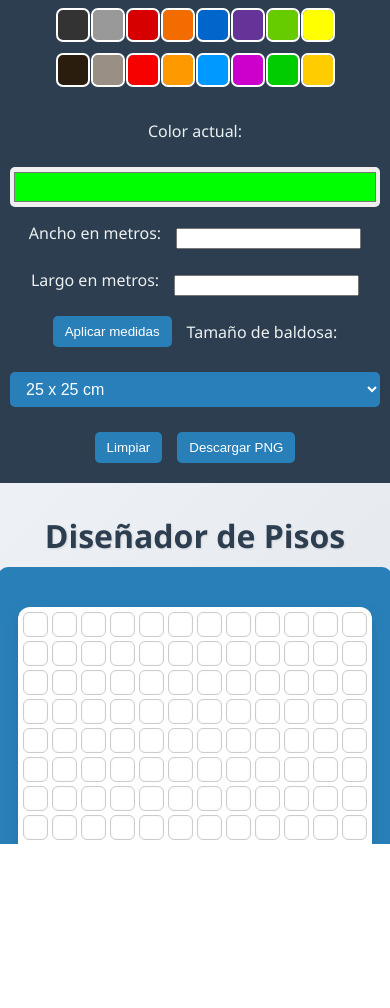
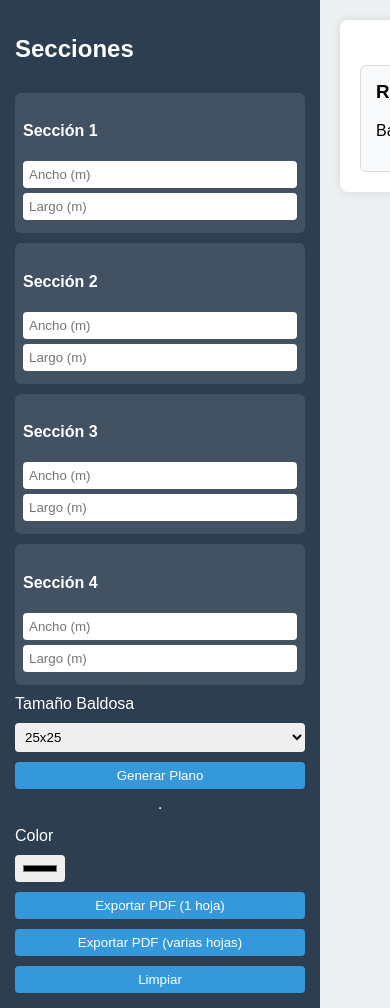
Before and after one commit to KevinJara123/AppDise-oPisos, a plain HTML site: page index.html in a window 390 px wide. Before the commit the page ends 844 px from the top, so only its background shows below. Drawn offline with nearby package versions, Linux system fonts and the light colour scheme.

Commit message:
se modificaron varias cosas con nuevos parametros para futuros trabajos

```diff
--- a/CSS/style.css
+++ b/CSS/style.css
@@ -1,227 +1,102 @@
-/* Evita scroll horizontal */
 * {
 box-sizing: border-box;
 }
-/* Fuente y fondo general */
+
 body {
-  font-family: 'Segoe UI', Tahoma, Geneva, Verdana, sans-serif;
   margin: 0;
-  padding: 0;
+  font-family: Arial, sans-serif;
   display: flex;
-  height: 100vh;
-  overflow: hidden;
-  background: linear-gradient(135deg, #f5f7fa, #e2e6ec);
-  color: #2c3e50;
+  min-height: 100vh;
+  overflow-x: hidden;
 }
 
-/* Sidebar izquierda */
 .sidebar {
-  min-width: 320px;
-  background-color: #2c3e50;
-  color: #ecf0f1;
-  padding: 20px;
-  display: flex;
-  flex-direction: column;
-  gap: 15px;
-}
-
-/* Espaciado general */
-.sidebar label,
-.sidebar select,
-.sidebar button,
-.preset-colors {
-  margin-bottom: 10px;
-}
-
-/* Estilo del select */
-.sidebar select {
-  width: 100%;
-  padding: 8px 12px;
-  background-color: #297fb9;
-  color: #fff;
-  border: none;
-  border-radius: 5px;
-  cursor: pointer;
-  font-size: 16px;
-}
-.sidebar select:hover {
-  background-color: #3498db;
-}
-
-/* Contenedor de botones de color */
-.preset-colors {
+width: 320px;
+background: #2c3e50;
+color: white;
+padding: 15px;
+overflow-y: auto;
 display: flex;
 flex-direction: column;
 gap: 10px;
-  margin-bottom: 10px;
-  max-width: 100%;
 }
 
-/* Fila de colores */
-.color-row {
-  display: flex;
-  gap: 8px;
-  flex-wrap: nowrap;
-  justify-content: flex-start;
+.section-input {
+background: rgba(255,255,255,0.1);
+padding: 8px;
+border-radius: 6px;
 }
 
-/* Botones de color */
-.preset-colors button {
-  width: 30px;
-  height: 30px;
+.section-input input {
+width: 100%;
+margin-bottom: 5px;
+padding: 6px;
+border-radius: 4px;
 border: none;
-  outline: 2px solid #fff;
-  cursor: pointer;
-  margin-right: 5px;
-  flex-shrink: 0;
-}
-.preset-colors button:last-child {
-  margin-right: 0;
 }
 
-/* Selector personalizado */
-.sidebar .color-picker {
-  width: 100%;
-  height: 40px;
+.sidebar select,
+.sidebar button,
+.sidebar input[type="color"] {
+padding: 6px;
+border-radius: 4px;
 border: none;
-  border-radius: 5px;
 }
 
-/* Botones generales */
-button {
-  padding: 8px 12px;
-  background-color: #2980b9;
-  color: #fff;
-  border: none;
+.sidebar button {
+background: #3498db;
+color: white;
 cursor: pointer;
-  border-radius: 5px;
-  transition: background-color 0.2s ease;
-}
-button:hover {
-  background-color: #3498db;
 }
 
-/* Contenido principal */
-.main {
-  flex-grow: 1;
-  display: flex;
-  flex-direction: column;
-  align-items: center;
-  justify-content: start;
-  padding: 30px 20px;
-  overflow-y: auto;
-}
-
-/* Título principal */
-h1 {
-  font-size: 32px;
-  font-weight: 700;
-  margin-bottom: 10px;
-  color: #2c3e50;
-  text-shadow: 1px 1px 2px rgba(0, 0, 0, 0.1);
-}
-
-/* Contenedor de la grilla */
-.grid {
-  display: grid;
-  gap: 4px;
-  justify-content: center;
-  margin-top: 20px;
-  padding: 15px;
-  background: #ffffff;
-  border-radius: 12px;
-  box-shadow: 0 5px 15px rgba(0,0,0,0.1);
-}
-
-/* Celdas */
-.cell {
-  background-color: white;
-  border-radius: 6px;
-  border: 1px solid #ccc;
-  cursor: pointer;
-  transition: background-color 0.2s ease, transform 0.1s ease;
-  box-shadow: inset 0 0 3px rgba(0,0,0,0.05);
-}
-.cell:hover {
-  transform: scale(1.05);
-}
-
-/* Contador de colores */
-.stats {
-  margin-top: 25px;
-  background-color: #ffffff;
-  padding: 15px 20px;
-  border-radius: 12px;
-  box-shadow: 0 5px 15px rgba(0,0,0,0.1);
-  width: 100%;
-  max-width: 450px;
-  font-size: 15px;
-  color: #2c3e50;
-}
-.stats h3 {
-  margin-top: 0;
-  margin-bottom: 10px;
-  font-weight: 600;
-  font-size: 18px;
-}
-#capture {
-  background: #2c3e50; /* color de fondo de la imagen */
-  padding: 20px;
-  border-radius: 10px;
-
-}
-
-/* Responsive para móviles */
-@media (max-width: 768px) {
-  html, body {
-    overflow-x: hidden;
-  }
-
-  body {
-    flex-direction: column;
-  }
-
-  .sidebar {
-    flex-direction: row;
-    flex-wrap: wrap;
-    justify-content: center;
-    align-items: center;
-    width: 100%;
-    padding: 10px;
+.sidebar button:hover {
+background: #2980b9;
 }
 
 .main {
-    padding: 10px;
-    width: 100%;
-     overflow-x: hidden;
+  flex: 1;
+  overflow: auto;
+  display: flex;
+  justify-content: flex-start;
+  align-items: flex-start;
+  padding: 20px;
+  background: #ecf0f1;
+}
+
+#exportArea {
+  background: white;
+  padding: 20px;
+  border-radius: 8px;
+  box-shadow: 0 0 10px rgba(0,0,0,0.1);
 }
 
 .grid {
-    max-width: 100%;
-    overflow-x: auto;
-    padding: 5px;
+  display: grid;
+  gap: 1px;
+  align-content: start;
 }
 
-  .preset-colors {
-    display: flex;
-    justify-content: center;
-    width: 100%;
-    flex-wrap: wrap;
-    gap: 5px;
+.cell {
+  width: 22px;
+  height: 22px;
+  background: white;
+  border: 1px solid #ccc;
+  cursor: pointer;
 }
 
-  .color-row {
-    flex-wrap: wrap;
-    justify-content: center;
-    gap: 5px;
+.stats-export {
+  margin-top: 25px;
+  padding: 15px;
+  background: #f8f9fa;
+  border: 1px solid #ddd;
+  border-radius: 6px;
 }
 
-  .preset-colors button {
-    margin-right: 0;
-  }
-  #capture {
-  background: #2980b9; /* color de fondo de la imagen */
-
+.stats-export h3 {
+  margin-top: 0;
 }
 
+#colorStats p {
+  margin: 5px 0;
+  font-size: 14px;
 }
--- a/JS/main.js
+++ b/JS/main.js
@@ -1,143 +1,198 @@
-// 🔹 Antes: const gridSize = 12;
-let gridWidth = 12;
-let gridHeight = 12;
+let isMouseDown = false;
+let totalTiles = 0;
 
-const grid = document.getElementById('grid');
-const stats = document.getElementById('stats');
-const colorPicker = document.getElementById('colorPicker');
-const tileSizeSelect = document.getElementById('tileSize');
-const downloadBtn = document.getElementById('downloadBtn');
-const capture = document.getElementById('capture');
+document.addEventListener("mousedown", () => isMouseDown = true);
+document.addEventListener("mouseup", () => isMouseDown = false);
 
-let colorCount = {};
+/* ================= GENERAR GRILLA ================= */
+function generateGrid() {
+  const tileSize = parseFloat(document.getElementById("tileSize").value);
 
-function setColor(color) {
-  colorPicker.value = color;
+  const sections = [
+    { w: parseFloat(w1.value), h: parseFloat(h1.value) },
+    { w: parseFloat(w2.value), h: parseFloat(h2.value) },
+    { w: parseFloat(w3.value), h: parseFloat(h3.value) },
+    { w: parseFloat(w4.value), h: parseFloat(h4.value) }
+  ].filter(s => s.w && s.h);
+
+  if (sections.length === 0) return;
+
+  const maxWidth = Math.max(...sections.map(s => s.w));
+  const cols = Math.ceil(maxWidth / tileSize);
+
+  const grid = document.getElementById("grid");
+  grid.innerHTML = "";
+  grid.style.gridTemplateColumns = `repeat(${cols}, 22px)`;
+
+  totalTiles = 0;
+
+  sections.forEach(section => {
+    const sectionRows = Math.ceil(section.h / tileSize);
+    const sectionCols = Math.ceil(section.w / tileSize);
+
+    for (let r = 0; r < sectionRows; r++) {
+      for (let c = 0; c < cols; c++) {
+        const cell = document.createElement("div");
+        cell.classList.add("cell");
+
+        if (c < sectionCols) {
+          totalTiles++;
+          cell.addEventListener("mousedown", paintCell);
+          cell.addEventListener("mouseover", function () {
+            if (isMouseDown) paintCell.call(this);
+          });
+        } else {
+          cell.style.visibility = "hidden";
         }
 
-// 🔹 NUEVA FUNCIÓN
-function applyDimensions() {
-  const widthMeters = parseFloat(document.getElementById('widthMeters').value);
-  const heightMeters = parseFloat(document.getElementById('heightMeters').value);
-  const tileCm = parseInt(tileSizeSelect.value);
+        grid.appendChild(cell);
+      }
+    }
+  });
 
-  if (!widthMeters || !heightMeters) {
-    alert("Ingresá medidas válidas");
-    return;
+  document.getElementById("tileCount").innerText =
+    "Baldosas totales: " + totalTiles;
+
+  updateColorStats();
 }
 
-  const tileMeters = tileCm / 100;
+/* ================= PINTAR ================= */
+function paintCell() {
+  const selectedColor = document.getElementById("colorPicker").value;
 
-  gridWidth = Math.round(widthMeters / tileMeters);
-  gridHeight = Math.round(heightMeters / tileMeters);
-
-  createGrid();
+  if (this.style.backgroundColor === selectedColor) {
+    this.style.backgroundColor = "white";
+  } else {
+    this.style.backgroundColor = selectedColor;
   }
 
-function createGrid() {
-  grid.innerHTML = '';
-  colorCount = {};
-  const size = parseInt(tileSizeSelect.value);
-
-  grid.style.gridTemplateColumns = `repeat(${gridWidth}, ${size}px)`;
-  grid.style.gridTemplateRows = `repeat(${gridHeight}, ${size}px)`;
-
-  for (let i = 0; i < gridWidth * gridHeight; i++) {
-    const cell = document.createElement('div');
-    cell.classList.add('cell');
-    cell.style.width = `${size}px`;
-    cell.style.height = `${size}px`;
-    cell.addEventListener('click', () => paintCell(cell));
-    grid.appendChild(cell);
+  updateColorStats();
 }
 
-  updateStats();
+/* ================= LIMPIAR ================= */
+function clearGrid() {
+  document.querySelectorAll(".cell").forEach(cell => {
+    if (cell.style.visibility !== "hidden") {
+      cell.style.backgroundColor = "white";
+    }
+  });
+  updateColorStats();
 }
 
-function paintCell(cell) {
-  const color = colorPicker.value;
-  const prevColor = cell.style.backgroundColor;
-  const hasPrevColor =
-    prevColor &&
-    prevColor !== '' &&
-    prevColor !== 'white' &&
-    prevColor !== 'rgb(255, 255, 255)';
+/* ================= ESTADÍSTICAS ================= */
+function updateColorStats() {
+  const tileSize = parseFloat(document.getElementById("tileSize").value);
+  const tileArea = tileSize * tileSize;
 
-  if (hasPrevColor) {
-    try {
-      const prev = rgbToHex(prevColor);
-      colorCount[prev] = (colorCount[prev] || 1) - 1;
-    } catch (e) {
-      console.warn('Color anterior inválido:', prevColor);
+  const cells = document.querySelectorAll(".cell");
+  const colorMap = {};
+
+  cells.forEach(cell => {
+    if (cell.style.visibility === "hidden") return;
+
+    const color = cell.style.backgroundColor;
+    if (color && color !== "white") {
+      if (!colorMap[color]) colorMap[color] = 0;
+      colorMap[color]++;
+    }
+  });
+
+  const statsContainer = document.getElementById("colorStats");
+  statsContainer.innerHTML = "";
+
+  for (let color in colorMap) {
+    const count = colorMap[color];
+    const m2 = (count * tileArea).toFixed(2);
+
+    const line = document.createElement("p");
+    line.innerHTML =
+      `<span style="display:inline-block;width:15px;height:15px;background:${color};margin-right:6px;"></span>
+       ${count} baldosas — ${m2} m²`;
+
+    statsContainer.appendChild(line);
   }
 }
 
-  cell.style.backgroundColor = color;
-  const colorKey = color.toLowerCase();
-  colorCount[colorKey] = (colorCount[colorKey] || 0) + 1;
+/* ================= PDF 1 HOJA (HORIZONTAL) ================= */
+async function exportPDF() {
+  const jsPDF = window.jspdf.jsPDF;
+  const grid = document.getElementById("grid");
+  const resumen = document.querySelector(".stats-export");
 
-  updateStats();
+  const canvasGrid = await html2canvas(grid, { scale: 3, useCORS: true });
+  const canvasResumen = await html2canvas(resumen, { scale: 2, useCORS: true });
+
+  const pdf = new jsPDF({
+    orientation: "landscape",
+    unit: "mm",
+    format: "legal"
+  });
+
+  const pageWidth = pdf.internal.pageSize.getWidth();
+  const pageHeight = pdf.internal.pageSize.getHeight();
+  const margin = 10;
+  const usableWidth = pageWidth - margin * 2;
+  const usableHeight = pageHeight - margin * 2;
+
+  // Grilla
+  let gridWidth = usableWidth;
+  let gridHeight = canvasGrid.height * gridWidth / canvasGrid.width;
+  if (gridHeight > usableHeight * 0.9) {
+    gridHeight = usableHeight * 0.9;
+    gridWidth = canvasGrid.width * gridHeight / canvasGrid.height;
   }
 
-function rgbToHex(rgb) {
-  const rgbArr = rgb.match(/\d+/g);
-  if (!rgbArr) throw new Error('Color no válido');
-  return '#' + rgbArr.map(x => (+x).toString(16).padStart(2, '0')).join('');
+  const posX = (pageWidth - gridWidth) / 2;
+  const posY = margin;
+
+  pdf.addImage(canvasGrid.toDataURL("image/png"), "PNG", posX, posY, gridWidth, gridHeight);
+
+  // Resumen
+  const resumenWidth = usableWidth * 0.6;
+  let resumenHeight = canvasResumen.height * resumenWidth / canvasResumen.width;
+  const maxResumenHeight = pageHeight - margin - (posY + gridHeight + 5);
+  if (resumenHeight > maxResumenHeight) resumenHeight = maxResumenHeight;
+
+  pdf.addImage(
+    canvasResumen.toDataURL("image/png"),
+    "PNG",
+    margin,
+    posY + gridHeight + 5,
+    resumenWidth,
+    resumenHeight
+  );
+
+  pdf.save("plano-horizontal-grande.pdf");
 }
 
-function updateStats() {
-  stats.innerHTML = '<h3>Conteo por color:</h3>';
-  let total = 0;
+/* ================= PDF VARIAS HOJAS (HORIZONTAL) ================= */
+async function exportPDFMulti() {
+  const jsPDF = window.jspdf.jsPDF;
+  const element = document.getElementById("exportArea");
 
-  for (let color in colorCount) {
-    if (colorCount[color] > 0) {
-      total += colorCount[color];
-      stats.innerHTML += `
-        <div>
-          <span style="display:inline-block;width:15px;height:15px;background:${color};border:1px solid #000;margin-right:5px;"></span>
-          ${color}: ${colorCount[color]}
-        </div>`;
-    }
+  const canvas = await html2canvas(element, { scale: 2, useCORS: true });
+  const imgData = canvas.toDataURL("image/png");
+
+  const pdf = new jsPDF({ orientation: "landscape", unit: "mm", format: "a4" });
+  const pageWidth = pdf.internal.pageSize.getWidth();
+  const pageHeight = pdf.internal.pageSize.getHeight();
+  const margin = 10;
+
+  const imgWidth = pageWidth - 2 * margin;
+  const imgHeight = canvas.height * imgWidth / canvas.width;
+
+  let heightLeft = imgHeight;
+  let position = margin;
+
+  pdf.addImage(imgData, "PNG", margin, position, imgWidth, imgHeight);
+  heightLeft -= (pageHeight - 2 * margin);
+
+  while (heightLeft > 0) {
+    position = heightLeft - imgHeight + margin;
+    pdf.addPage();
+    pdf.addImage(imgData, "PNG", margin, position, imgWidth, imgHeight);
+    heightLeft -= (pageHeight - 2 * margin);
   }
 
-  stats.innerHTML += `<hr><strong>Total de baldosas pintadas: ${total}</strong>`;
+  pdf.save("plano-varias-hojas.pdf");
 }
-
-function clearColors() {
-  const cells = document.querySelectorAll('.cell');
-  cells.forEach(cell => (cell.style.backgroundColor = 'white'));
-  colorCount = {};
-  updateStats();
-}
-
-tileSizeSelect.addEventListener('change', createGrid);
-
-downloadBtn.addEventListener('click', () => {
-  const cells = document.querySelectorAll('.cell');
-  const hasColor = Array.from(cells).some(cell => {
-    const bg = cell.style.backgroundColor;
-    return bg && bg !== '' && bg !== 'white' && bg !== 'rgb(255, 255, 255)';
-  });
-
-  if (!hasColor) {
-    alert('La grilla está vacía. Pintá al menos una baldosa antes de descargar.');
-    return;
-  }
-
-  const fileName = prompt('¿Con qué nombre querés guardar el archivo?', 'diseño_pisos');
-  if (!fileName) return;
-
-  html2canvas(capture).then((canvas) => {
-    const link = document.createElement('a');
-    link.download = `${fileName}.png`;
-    link.href = canvas.toDataURL();
-    link.click();
-  });
-});
-
-// Cargar html2canvas
-const script = document.createElement('script');
-script.src = 'https://cdn.jsdelivr.net/npm/html2canvas@1.4.1/dist/html2canvas.min.js';
-document.body.appendChild(script);
-
-createGrid();
--- a/index.html
+++ b/index.html
@@ -1,69 +1,74 @@
 <!DOCTYPE html>
 <html lang="es">
 <head>
-  <meta charset="UTF-8">
-  <meta name="viewport" content="width=device-width, initial-scale=1.0">
-  <title>Diseño de Pisos</title>
-  <link rel="stylesheet" href="CSS/style.css">
-  <link rel="manifest" href="manifest.json">
-  <meta name="theme-color" content="#2980b9">
+<meta charset="UTF-8">
+<title>Plano de Baldosas</title>
+<link rel="stylesheet" href="CSS/style.css">
 </head>
 <body>
-  <div class="sidebar">
-    <div class="preset-colors">
-      <div class="color-row">
-        <button style="background:#333333" onclick="setColor('#333333')" title="Gris oscuro"></button>
-        <button style="background:#999999" onclick="setColor('#999999')" title="Gris claro"></button>
-        <button style="background:#d70000" onclick="setColor('#d70000')" title="Rojo oscuro"></button>
-        <button style="background:#f26c00" onclick="setColor('#f26c00')" title="Naranja"></button>
-        <button style="background:#0066cc" onclick="setColor('#0066cc')" title="Azul oscuro"></button>
-        <button style="background:#663399" onclick="setColor('#663399')" title="Violeta"></button>
-        <button style="background:#66cc00" onclick="setColor('#66cc00')" title="Verde lima"></button>
-        <button style="background:#ffff00" onclick="setColor('#ffff00')" title="Amarillo"></button>
-      </div>
-      <div class="color-row">
-        <button style="background:#2b1d0e" onclick="setColor('#2b1d0e')" title="Marrón oscuro"></button>
-        <button style="background:#9a8f84" onclick="setColor('#9a8f84')" title="Beige"></button>
-        <button style="background:#f60000" onclick="setColor('#f60000')" title="Rojo"></button>
-        <button style="background:#ff9900" onclick="setColor('#ff9900')" title="Naranja claro"></button>
-        <button style="background:#0099ff" onclick="setColor('#0099ff')" title="Celeste"></button>
-        <button style="background:#cc00cc" onclick="setColor('#cc00cc')" title="Fucsia"></button>
-        <button style="background:#00cc00" onclick="setColor('#00cc00')" title="Verde"></button>
-        <button style="background:#ffcc00" onclick="setColor('#ffcc00')" title="Amarillo mostaza"></button>
-      </div>
-    </div>
 
-    <label for="colorPicker">Color actual:</label>
-    <input type="color" id="colorPicker" class="color-picker" value="#00ff00" />
+<div class="sidebar">
 
-    <!-- 🔹 AGREGADO -->
-    <label>Ancho en metros:</label>
-    <input type="number" id="widthMeters" step="0.01">
+<h2>Secciones</h2>
 
-    <label>Largo en metros:</label>
-    <input type="number" id="heightMeters" step="0.01">
+<div class="section-input">
+<h4>Sección 1</h4>
+<input type="number" id="w1" placeholder="Ancho (m)" step="0.01">
+<input type="number" id="h1" placeholder="Largo (m)" step="0.01">
+</div>
 
-    <button onclick="applyDimensions()">Aplicar medidas</button>
-    <!-- 🔹 FIN AGREGADO -->
+<div class="section-input">
+<h4>Sección 2</h4>
+<input type="number" id="w2" placeholder="Ancho (m)" step="0.01">
+<input type="number" id="h2" placeholder="Largo (m)" step="0.01">
+</div>
 
-    <label for="tileSize">Tamaño de baldosa:</label>
-    <select id="tileSize">
-      <option value="25">25 x 25 cm</option>
-      <option value="30">30 x 30 cm</option>
-    </select>
+<div class="section-input">
+<h4>Sección 3</h4>
+<input type="number" id="w3" placeholder="Ancho (m)" step="0.01">
+<input type="number" id="h3" placeholder="Largo (m)" step="0.01">
+</div>
 
-    <button onclick="clearColors()">Limpiar</button>
-    <button id="downloadBtn">Descargar PNG</button>
-  </div>
+<div class="section-input">
+<h4>Sección 4</h4>
+<input type="number" id="w4" placeholder="Ancho (m)" step="0.01">
+<input type="number" id="h4" placeholder="Largo (m)" step="0.01">
+</div>
 
-  <div class="main">
-    <h1>Diseñador de Pisos</h1>
-    <div id="capture">
-      <div class="grid" id="grid"></div>
-      <div class="stats" id="stats"></div>
+<label>Tamaño Baldosa</label>
+<select id="tileSize">
+<option value="0.25">25x25</option>
+<option value="0.30">30x30</option>
+</select>
+
+<button onclick="generateGrid()">Generar Plano</button>
+
+<hr>
+
+<label>Color</label>
+<input type="color" id="colorPicker">
+
+<button onclick="exportPDF()">Exportar PDF (1 hoja)</button>
+<button onclick="exportPDFMulti()">Exportar PDF (varias hojas)</button>
+<button onclick="clearGrid()">Limpiar</button>
+
+</div>
+
+<div class="main">
+  <div id="exportArea">
+    <div id="grid" class="grid"></div>
+
+    <div class="stats-export">
+      <h3>Resumen</h3>
+      <p id="tileCount">Baldosas: 0</p>
+      <div id="colorStats"></div>
     </div>
   </div>
+</div>
 
-  <script src="JS/main.js"></script>
+<script src="https://cdnjs.cloudflare.com/ajax/libs/html2canvas/1.4.1/html2canvas.min.js"></script>
+<script src="https://cdnjs.cloudflare.com/ajax/libs/jspdf/2.5.1/jspdf.umd.min.js"></script>
+<script src="JS/main.js"></script>
+
 </body>
 </html>
```
Lines whose indentation alone changed are shown as unchanged.
